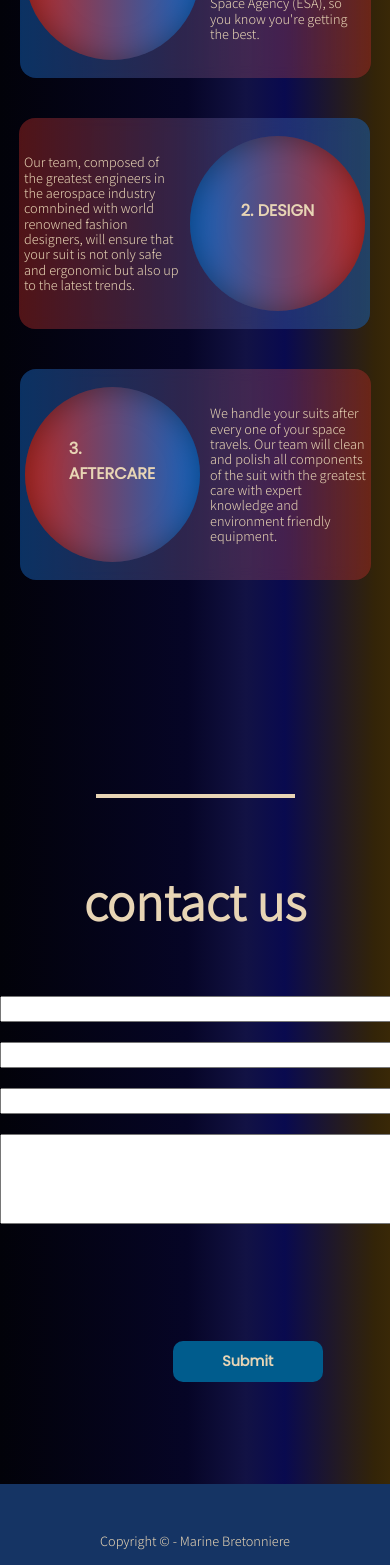
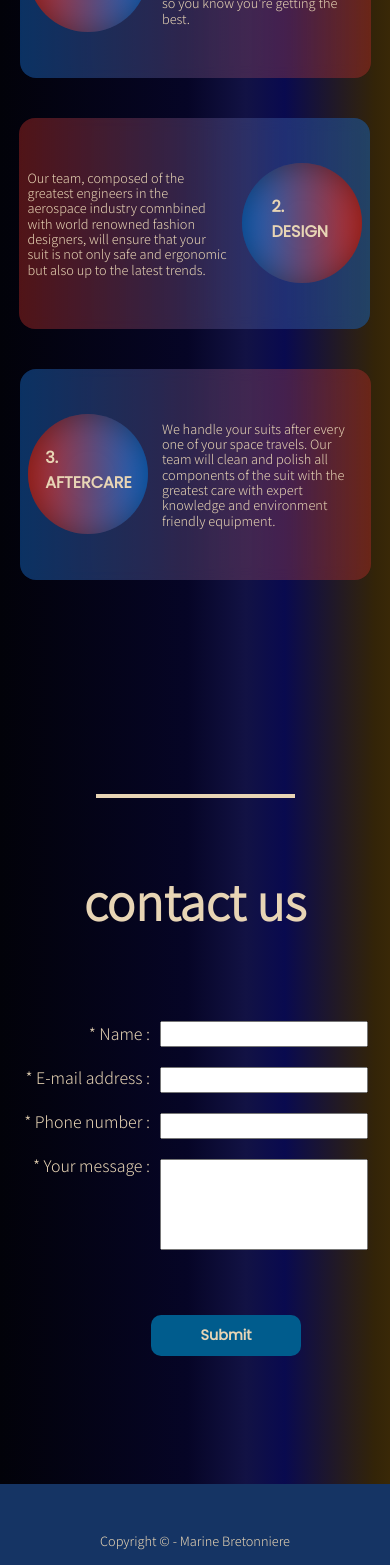
Before and after one commit to marine-bre/the-spacesuit-store, a React (Create React App) app in the folder client/: page / in a window 390 px wide. Shown: the part 5760-7325 px from the top of the page. Built offline with nearby package versions, Linux system fonts and the light colour scheme.

Commit message:
contact form responsiveness fix

```diff
--- a/client/src/components-sections/Contact.jsx
+++ b/client/src/components-sections/Contact.jsx
@@ -41,7 +41,7 @@ const Contact = () => {
     }
 
     return (
-        <div id="contact">
+        // <div id="contact">
             <form onSubmit={contactSubmit} method='POST' action='send'>
                 <div className="form--fields">
 
@@ -60,9 +60,8 @@ const Contact = () => {
                 </div>
                 <button type="submit" value="submit" className="btn form--btn">Submit</button>
             </form>
-            <p id="result-message"></p>
 
-        </div>
+        // </div>
     )
 }
 
--- a/client/src/sass-modules/_contactstyle.scss
+++ b/client/src/sass-modules/_contactstyle.scss
@@ -1,6 +1,6 @@
-#contact {
-  position: relative;
-}
+// #contact {
+//   position: relative;
+// }
 
 #result-message {
   color: set-text-color($background-color);
--- a/client/src/sass-modules/_mobile.scss
+++ b/client/src/sass-modules/_mobile.scss
@@ -90,8 +90,8 @@
   }
 
   .pro--header {
-    height: 75px !important;
-    width: 75px !important;
+    height: 120px !important;
+    width: 120px !important;
     margin: 5px;
   }
   .pro--text {
@@ -157,6 +157,14 @@ h3{
   display: none;
 }
 }
+form{
+  width: 98vw !important;
+  margin-left: 5px !important;
+  input{
+    width: 200px !important;
+  }
+
+}
 }
 
 //settings for the menu slide-in
--- a/client/src/sass-modules/_promise.scss
+++ b/client/src/sass-modules/_promise.scss
@@ -31,8 +31,7 @@
   border-radius: 10em;
   height: 175px;
   width: 175px;
-  min-height: 175px;
-  min-width: 175px;
+
   box-shadow: inset 2px 2px 30px rgba(0, 0, 0, 0.4);
   position: relative;
 }
--- a/client/src/style.css
+++ b/client/src/style.css
@@ -340,8 +340,8 @@ h3 {
     font-size: 1em !important;
   }
   .pro--header {
-    height: 75px !important;
-    width: 75px !important;
+    height: 120px !important;
+    width: 120px !important;
     margin: 5px;
   }
   .pro--text p {
@@ -416,6 +416,13 @@ h3 {
   }
   .cart--item--right h3 {
     display: none;
+  }
+  form {
+    width: 98vw !important;
+    margin-left: 5px !important;
+  }
+  form input {
+    width: 200px !important;
   }
 }
 
@@ -801,10 +808,6 @@ h3 {
           transform: translateY(0%);
 }
 
-#contact {
-  position: relative;
-}
-
 #result-message {
   color: #e8d5b5;
   -ms-grid-column-align: center;
@@ -935,8 +938,6 @@ form {
   border-radius: 10em;
   height: 175px;
   width: 175px;
-  min-height: 175px;
-  min-width: 175px;
   -webkit-box-shadow: inset 2px 2px 30px rgba(0, 0, 0, 0.4);
           box-shadow: inset 2px 2px 30px rgba(0, 0, 0, 0.4);
   position: relative;
```
Also changed, not shown: client/src/sass-modules/_cart.scss (+5 -6 lines), 11 other files (tests, documents, lock files or other folders).
